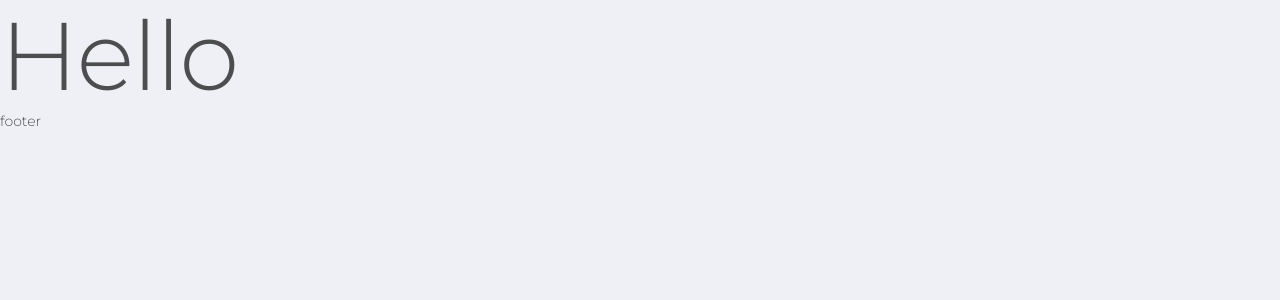
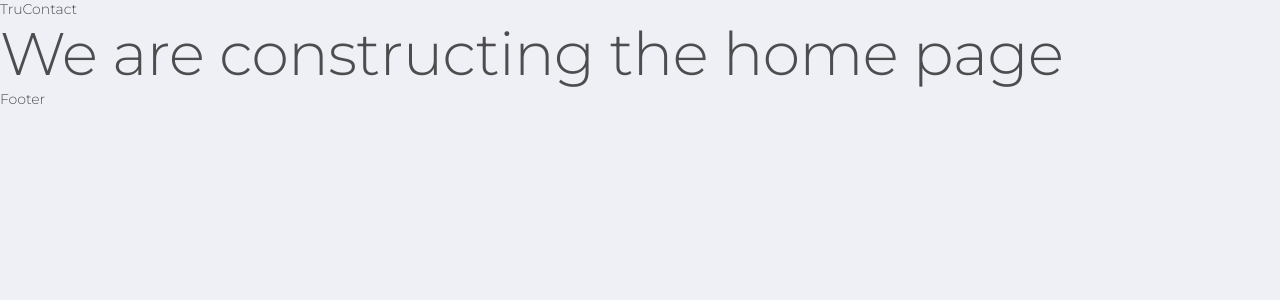
Before and after one commit to cziem/trucontact, a Next.js app: page / in a window 1280 px wide. Shown: the top 300 px of the page. Built offline with nearby package versions, Linux system fonts and the light colour scheme.

Commit message:
Setup the site components and layout structure

```diff
--- /dev/null
+++ b/components/Footer/index.jsx
@@ -0,0 +1,7 @@
+import React from "react";
+
+const Footer = () => {
+  return <div>Footer</div>;
+};
+
+export default Footer;
--- /dev/null
+++ b/components/Header/index.jsx
@@ -0,0 +1,7 @@
+import React from "react";
+
+const Header = () => {
+  return <div>TruContact</div>;
+};
+
+export default Header;
--- /dev/null
+++ b/components/Layouts/PublicLayout/index.jsx
@@ -0,0 +1,17 @@
+import React from "react";
+import Footer from "../../Footer";
+import Header from "../../Header";
+
+const PublicLayout = ({ children }) => {
+  return (
+    <React.Fragment>
+      <Header />
+
+      <main>{children}</main>
+
+      <Footer />
+    </React.Fragment>
+  );
+};
+
+export default PublicLayout;
--- a/pages/index.js
+++ b/pages/index.js
@@ -1,18 +1,12 @@
-import Head from "next/head";
+import React from "react";
+import Homepage from "../screens/Homepage";
 
-export default function Home() {
+const index = () => {
   return (
     <div>
-      <Head>
-        <title>Create Next App</title>
-        <link rel="icon" href="/favicon.ico" />
-      </Head>
-
-      <main>
-        <h1>Hello</h1>
-      </main>
-
-      <footer>footer</footer>
+      <Homepage />
     </div>
   );
-}
+};
+
+export default index;
--- /dev/null
+++ b/screens/Homepage/index.jsx
@@ -0,0 +1,12 @@
+import React from "react";
+import PublicLayout from "../../components/Layouts/PublicLayout";
+
+const Homepage = () => {
+  return (
+    <PublicLayout>
+      <h2>We are constructing the home page</h2>
+    </PublicLayout>
+  );
+};
+
+export default Homepage;
```
Also changed, not shown: components/Button/index.jsx (added), components/Cards/index.jsx (added), components/Layouts/AuthLayout/index.jsx (added).
